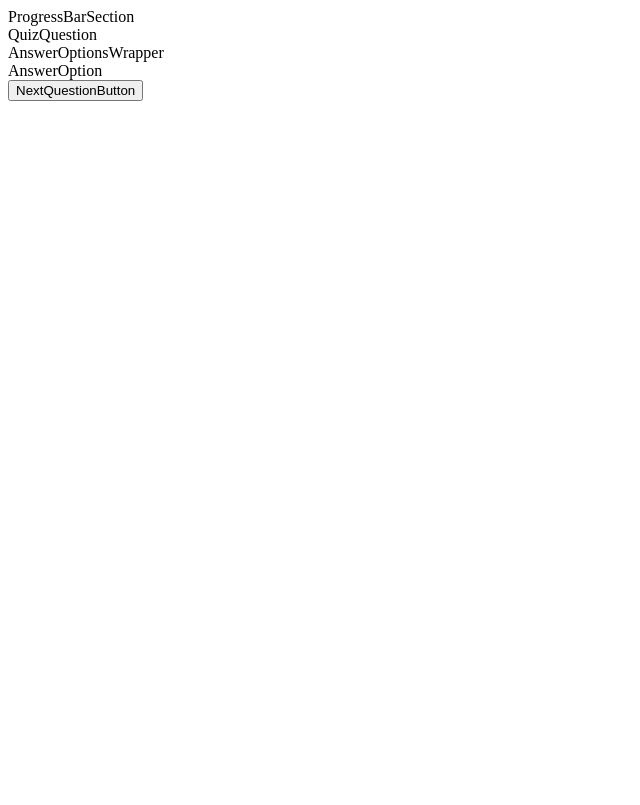
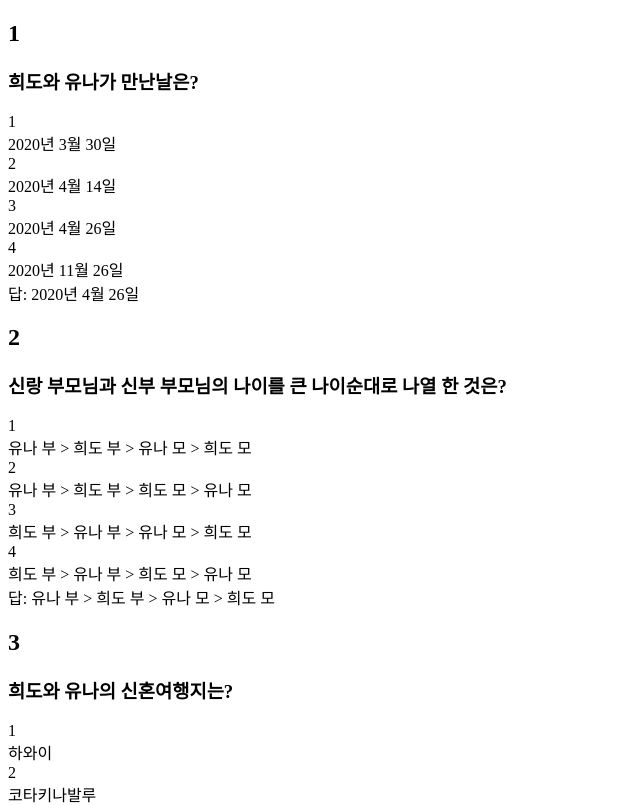
Before and after one commit to SMJ426/Wedding-quiz, a Next.js app: page /quiz/main in a window 1280 px wide. Shown: the top 805 px of the page, without its empty margins (0-640 px from the left). Built offline with nearby package versions, Linux system fonts and the light colour scheme.

Commit message:
feat(quiz-main-item): test data를 바탕으로 main 페이지 구성

```diff
--- a/src/app.feature/quiz/AnswerOption.tsx
+++ b/src/app.feature/quiz/AnswerOption.tsx
@@ -1,8 +1,12 @@
 import React from 'react';
 import styled from 'styled-components';
 
-const AnswerOption: React.FC = ({}) => {
-  return <StyledWrapper>AnswerOption</StyledWrapper>;
+type Props = {
+  answersData: string;
+};
+
+const AnswerOption: React.FC<Props> = ({ answersData }) => {
+  return <StyledWrapper>답: {answersData}</StyledWrapper>;
 };
 
 export default AnswerOption;
--- a/src/app.feature/quiz/AnswerOptionsWrapper.tsx
+++ b/src/app.feature/quiz/AnswerOptionsWrapper.tsx
@@ -2,11 +2,26 @@ import React from 'react';
 import styled from 'styled-components';
 import AnswerOption from './AnswerOption';
 
-const AnswerOptionsWrapper: React.FC = ({}) => {
+type Props = {
+  optionsData: string[];
+  answersData: string;
+};
+
+const AnswerOptionsWrapper: React.FC<Props> = ({
+  optionsData,
+  answersData,
+}) => {
   return (
     <StyledWrapper>
-      AnswerOptionsWrapper
-      <AnswerOption />
+      {optionsData.map((option, index) => {
+        return (
+          <div className="wrapper-items">
+            <span>{index + 1}</span>
+            <div>{option}</div>
+          </div>
+        );
+      })}
+      <AnswerOption answersData={answersData} />
     </StyledWrapper>
   );
 };
--- a/src/app.feature/quiz/ProgressBarSection.tsx
+++ b/src/app.feature/quiz/ProgressBarSection.tsx
@@ -1,10 +1,14 @@
 import React from 'react';
 import styled from 'styled-components';
 
-const ProgressBarSection: React.FC = ({}) => {
-  return <StyledWrapper>ProgressBarSection</StyledWrapper>;
+type Props = {
+  quizNumber: number;
+};
+
+const ProgressBarSection: React.FC<Props> = ({ quizNumber }) => {
+  return <StyledWrapper>{quizNumber}</StyledWrapper>;
 };
 
 export default ProgressBarSection;
 
-const StyledWrapper = styled.div``;
+const StyledWrapper = styled.h2``;
--- a/src/app.feature/quiz/QuizQuestion.tsx
+++ b/src/app.feature/quiz/QuizQuestion.tsx
@@ -1,8 +1,16 @@
 import React from 'react';
 import styled from 'styled-components';
 
-const QuizQuestion: React.FC = ({}) => {
-  return <StyledWrapper>QuizQuestion</StyledWrapper>;
+type Props = {
+  questionsData: string;
+};
+
+const QuizQuestion: React.FC<Props> = ({ questionsData }) => {
+  return (
+    <StyledWrapper>
+      <h3>{questionsData}</h3>
+    </StyledWrapper>
+  );
 };
 
 export default QuizQuestion;
--- /dev/null
+++ b/src/app.feature/quiz/WrapperQuizItem.tsx
@@ -0,0 +1,29 @@
+import React from 'react';
+import styled from 'styled-components';
+import ProgressBarSection from './ProgressBarSection';
+import QuizQuestion from './QuizQuestion';
+import AnswerOptionsWrapper from './AnswerOptionsWrapper';
+import { quizData } from '../../data/quizData';
+
+const WrapperQuizItem: React.FC = ({}) => {
+  return (
+    <StyledWrapper>
+      {quizData.map((quizDataItem, index) => {
+        return (
+          <>
+            <ProgressBarSection quizNumber={index + 1} />
+            <QuizQuestion questionsData={quizDataItem.question} />
+            <AnswerOptionsWrapper
+              optionsData={quizDataItem.options}
+              answersData={quizDataItem.answer}
+            />
+          </>
+        );
+      })}
+    </StyledWrapper>
+  );
+};
+
+export default WrapperQuizItem;
+
+const StyledWrapper = styled.div``;
--- a/src/pages/quiz/main.tsx
+++ b/src/pages/quiz/main.tsx
@@ -1,16 +1,12 @@
 import React from 'react';
 import styled from 'styled-components';
-import ProgressBarSection from '../../app.feature/quiz/ProgressBarSection';
-import QuizQuestion from '../../app.feature/quiz/QuizQuestion';
-import AnswerOptionsWrapper from '../../app.feature/quiz/AnswerOptionsWrapper';
 import NextQuestionButton from '../../app.feature/quiz/NextQuestionButton';
+import WrapperQuizItem from '../../app.feature/quiz/WrapperQuizItem';
 
 const ScreenQuizMain: React.FC = () => {
   return (
     <StyledWrapper>
-      <ProgressBarSection />
-      <QuizQuestion />
-      <AnswerOptionsWrapper />
+      <WrapperQuizItem />
       <NextQuestionButton />
     </StyledWrapper>
   );
```
